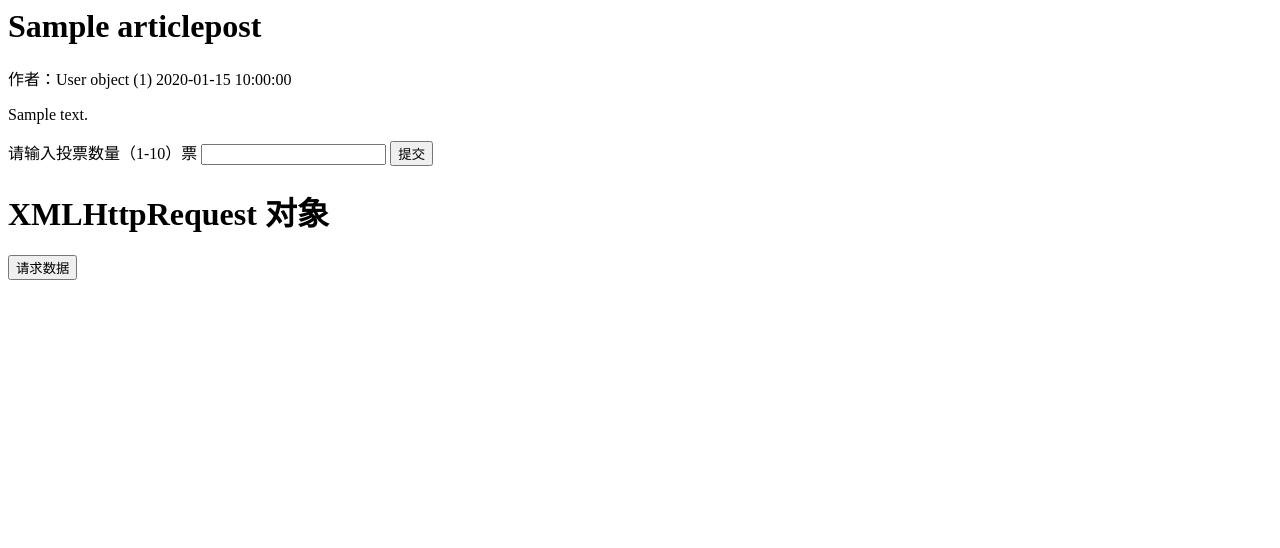
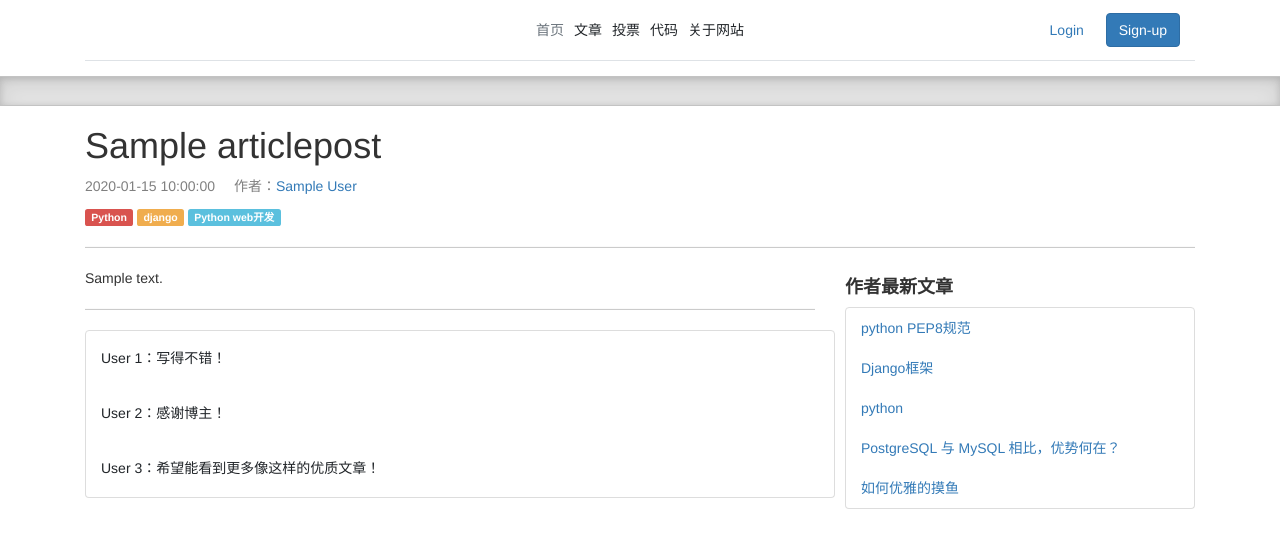
Before and after one commit to webzhouguangming/practice_project, a Django app: page /article-detail/1/ in a window 1280 px wide. Shown: the top 548 px of the page. Run offline with Django 4.2, Linux system fonts and the light colour scheme; tables that the repository leaves empty hold one stand-in row (values such as "Sample post"); some libraries are stand-ins or nearby versions.

Commit message:
周四工作

```diff
--- a/djangoProject/app/article/models.py
+++ b/djangoProject/app/article/models.py
@@ -43,3 +43,16 @@ class ArticlePost(models.Model):
     def __str__(self):
         # return self.title 将文章标题返回
         return self.title
+
+
+class Image(models.Model):
+
+    name = models.CharField(max_length=50)
+    url = models.CharField(max_length=255)
+    format = models.CharField(max_length=20, null=True, blank=True)
+    article = models.ForeignKey(ArticlePost, on_delete=models.CASCADE, related_name='image_article')
+
+    class Meta:
+        db_table = 'image'
+        verbose_name = '图片'
+        verbose_name_plural=verbose_name
--- a/djangoProject/app/article/urls.py
+++ b/djangoProject/app/article/urls.py
@@ -12,6 +12,7 @@ urlpatterns = [
     # 文章详情
     path('article-detail/<int:id>/', views.article_detail, name='article_detail'),
     path('article-ticket/', views.Ticket.as_view(), name='article_ticket'),
+    re_path('^vote_show$', views.VoteShow.as_view(), name='vote_show')
 
 
 ]
--- a/djangoProject/app/article/views.py
+++ b/djangoProject/app/article/views.py
@@ -6,7 +6,7 @@ from django.shortcuts import render, redirect
 
 from django.shortcuts import render
 
-from .models import ArticlePost,User
+from .models import ArticlePost, User
 from django.views import View
 
 
@@ -46,5 +46,19 @@ def article_detail(request, id):
 
 class Ticket(View):
 
-    def post(self,request):
-        return HttpResponse(content='芜湖~')
+    def post(self, request):
+        title = request.POST.get("title", "")
+        ticket = request.POST.get("ticket", "")
+        t = ArticlePost.objects.filter(title=title).first()
+        t_old = t.ticket
+        t_new = t_old+int(ticket)
+        ArticlePost.objects.filter(id=t.id).update(ticket=t_new)
+        return '成功创建'
+
+
+class VoteShow(View):
+    def get(self,request):
+        articles = ArticlePost.objects.all()
+
+        context = {'articles': articles}
+        return render(request, template_name='articles/vote.html',context=context)
--- a/djangoProject/app/home/urls.py
+++ b/djangoProject/app/home/urls.py
@@ -2,14 +2,14 @@ from django.contrib.auth.decorators import login_required
 from django.urls import path,include,re_path
 
 
-from .views import Home,LoginTest
+from .views import Home,LoginTest,Index
 
 
 urlpatterns = [
     # 初次访问首页 需要登陆
-    re_path('^$', login_required(Home.as_view()), name='home'),
+    re_path('^$', login_required(Index.as_view()), name='home'),
     # 登陆后重定向到首页
-    re_path('^user/login/home/$', Home.as_view(), name='home'),
+    re_path('^user/login/home/$', Index.as_view(), name='home'),
     re_path('^home/test$', LoginTest.as_view(), name='test')
 
 ]
--- a/djangoProject/app/users/urls.py
+++ b/djangoProject/app/users/urls.py
@@ -13,4 +13,5 @@ urlpatterns = [
     re_path('^user/modify_pwd/$', ModifyPassword.as_view(), name='modify_password'),
 
 
+
 ]
--- a/djangoProject/templates/articles/detail.html
+++ b/djangoProject/templates/articles/detail.html
@@ -1,44 +1,84 @@
+<!DOCTYPE html>
+<html lang="en">
+<head>
+    <meta charset="UTF-8">
+    <meta http-equiv="X-UA-Compatible" content="IE=edge">
+    <meta name="viewport" content="width=device-width, initial-scale=1.0">
+    <!-- 网页标题 -->
+    <title>光明网</title>
+    {% include 'home_page/home2.html' %}
+    <link rel="stylesheet" href="https://stackpath.bootstrapcdn.com/bootstrap/3.4.1/css/bootstrap.min.css" integrity="sha384-HSMxcRTRxnN+Bdg0JdbxYKrThecOKuH5zCYotlSAcp1+c8xmyTe9GYg1l9a69psu" crossorigin="anonymous">
+    <style>
+    	/* 博客文章信息为灰色 */
+        .post-info {
+            color: gray;
+        }
+        .post-info span {
+            margin-right: 15px;  /* 博客文章信息间隔15px */
+        }
+    </style>
+</head>
+<body>
+    <div class="container">
+        <!-- 文章标题 -->
+        <h1 class="post-title">{{ article.title }}</h1>
+        <p class="post-info">
+            <!-- 文章发布时间 -->
+            <span>{{ article.created|date:'Y-m-d H:i:s' }}</span>
+            <!-- 文章作者 -->
+            <span>作者：<a href="#">{{ article.author.name }}</a></span>
 
-<!-- 文章详情 -->
-<div class="container">
-    <div class="row">
-        <!-- 标题及作者 -->
-        <h1 class="col-12 mt-4 mb-4">{{ article.title }}</h1>
-        <div class="col-12 alert alert-primary">
-            <a>作者：{{ article.author }}</a>
-            <a>{{ article.created|date:'Y-m-d H:i:s' }}</a>
+
+        </p>
+        <!-- 文章标签 -->
+        <p class="post-tag">
+            <span class="label label-danger">Python</span>
+            <span class="label label-warning">django</span></span>
+            <span class="label label-info">Python web开发</span>
+        </p>
+
+        <hr>
+        <div class="row">
+            <div class="col-md-8">
+                <!-- 文章内容 -->
+                <div class="content">
+                    {{ article.body }}
+                </div>
+                <hr>
+                <ul class="list-group" style="width: 750px;">
+                    <li class="list-group-item">
+                        <h5>User 1：写得不错！</h5>
+                    </li>
+                    <li class="list-group-item">
+                        <h5>User 2：感谢博主！</h5>
+                    </li>
+                    <li class="list-group-item">
+                        <h5>User 3：希望能看到更多像这样的优质文章！</h5>
+                    </li>
+                </ul>
+            </div>
+            <div class="col-md-4">
+                <h4><b>作者最新文章</b></h4>
+                <ul class="list-group">
+                    <!-- 最新文章列表 -->
+                    <li class="list-group-item">
+                        <a href="{% url 'article:article_detail' 1 %}">python PEP8规范</a>
+                    </li>
+                    <li class="list-group-item">
+                        <a href="{% url 'article:article_detail' 2 %}">Django框架</a>
+                    </li>
+                    <li class="list-group-item">
+                        <a href="{% url 'article:article_detail' 3 %}">python</a>
+                    </li>
+                    <li class="list-group-item">
+                        <a href="{% url 'article:article_detail' 4 %}">PostgreSQL 与 MySQL 相比，优势何在？</a>
+                    </li>
+                    <li class="list-group-item">
+                        <a href="{% url 'article:article_detail' 5 %}">如何优雅的摸鱼</a>
+                    </li>
+                </ul>
+            </div>
         </div>
-        <!-- 文章正文 -->
-        <div class="col-12">
-            <p>{{ article.body }}</p>
-        </div>
-        <div>
-            <form>
-                <label>请输入投票数量（1-10）票</label>
-                <input type="text" name="ticket">
-                <input type="submit" value="提交">
-
-            </form>
-
-        </div>
-        <h1>XMLHttpRequest 对象</h1>
-
-        <button type="button" onclick="loadDoc()">请求数据</button>
-
-        <p id="demo"></p>
-
-        <script>
-        function loadDoc() {
-          var xhttp = new XMLHttpRequest();
-          xhttp.onreadystatechange = function() {
-            if (this.status == 200) {
-              document.getElementById("demo").innerHTML = this.responseText;
-            }
-          };
-          xhttp.open("POST", "{% url 'article:article_ticket' %}", true);
-          xhttp.setRequestHeader("Content-type", "application/x-www-form-urlencoded");
-          xhttp.send("fname=Bill&lname=Gates");
-        }
-        </script>
     </div>
-</div>
+</body>
+</html>
--- /dev/null
+++ b/djangoProject/templates/home_page/home2.html
@@ -0,0 +1,37 @@
+
+<html>
+<head>
+  <title>Bootstrap5 实例</title>
+  <meta charset="utf-8">
+  <meta name="viewport" content="width=device-width, initial-scale=1">
+  <link href="https://cdn.staticfile.org/twitter-bootstrap/5.1.1/css/bootstrap.min.css" rel="stylesheet">
+  <script src="https://cdn.staticfile.org/twitter-bootstrap/5.1.1/js/bootstrap.bundle.min.js"></script>
+  <style>.bd-placeholder-img{font-size:1.125rem;text-anchor:middle;-webkit-user-select:none;-moz-user-select:none;user-select:none}@media (min-width:768px){.bd-placeholder-img-lg{font-size:3.5rem}}.b-example-divider{height:3rem;background-color:rgba(0,0,0,.1);border:solid rgba(0,0,0,.15);border-width:1px 0;box-shadow:inset 0 .5em 1.5em rgba(0,0,0,.1),inset 0 .125em .5em rgba(0,0,0,.15)}.form-control-dark{color:#fff;background-color:var(--bs-dark);border-color:var(--bs-gray)}.form-control-dark:focus{color:#fff;background-color:var(--bs-dark);border-color:#fff;box-shadow:0 0 0 .25rem rgba(255,255,255,.25)}.bi{vertical-align:-.125em;fill:currentColor}.text-small{font-size:85%}.dropdown-toggle{outline:0}</style>
+</head>
+<body>
+
+
+
+  <div class="container">
+    <header class="d-flex flex-wrap align-items-center justify-content-center justify-content-md-between py-3 mb-4 border-bottom">
+      <a href="/" class="d-flex align-items-center col-md-3 mb-2 mb-md-0 text-dark text-decoration-none">
+        <svg class="bi me-2" width="40" height="32" role="img" aria-label="Bootstrap"><use xlink:href="#bootstrap"/></svg>
+      </a>
+
+      <ul class="nav col-12 col-md-auto mb-2 justify-content-center mb-md-0">
+        <li><a href="http://127.0.0.1:8000/user/login/home/" class="nav-link px-2 link-secondary">首页</a></li>
+        <li><a href="{% url 'article:article' %}" class="nav-link px-2 link-dark">文章</a></li>
+        <li><a href="{% url 'article:vote_show' %}" class="nav-link px-2 link-dark">投票</a></li>
+        <li><a href="#" class="nav-link px-2 link-dark">代码</a></li>
+        <li><a href="#" class="nav-link px-2 link-dark">关于网站</a></li>
+      </ul>
+
+      <div class="col-md-3 text-end">
+        <button type="button" class="btn btn-outline-primary me-2" ><a href="{% url 'users:login' %}">Login</a></button>
+        <button type="button" class="btn btn-primary" href="{% url 'users:register' %}">Sign-up</button>
+      </div>
+    </header>
+  </div>
+   <div class="b-example-divider"></div>
+</body>
+</html>
```
Also changed, not shown: djangoProject/app/home/views.py (+7 -1 lines), djangoProject/app/users/views.py (+12 -1 lines), djangoProject/templates/articles/list.html (+30 -18 lines), djangoProject/templates/articles/vote.html (added, +43 -0 lines), djangoProject/templates/home_page/index.html (added, +27 -0 lines), djangoProject/app/article/migrations/0001_initial.py.
